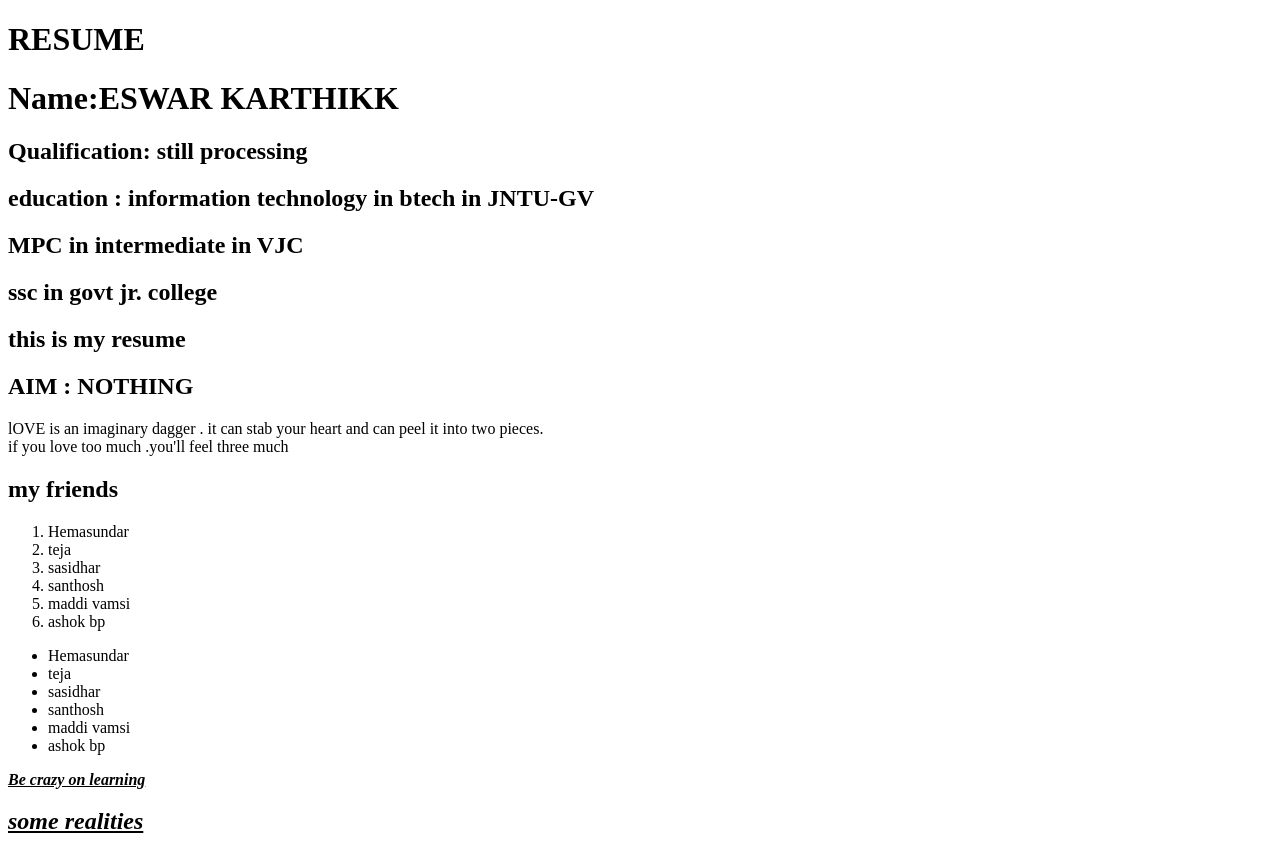
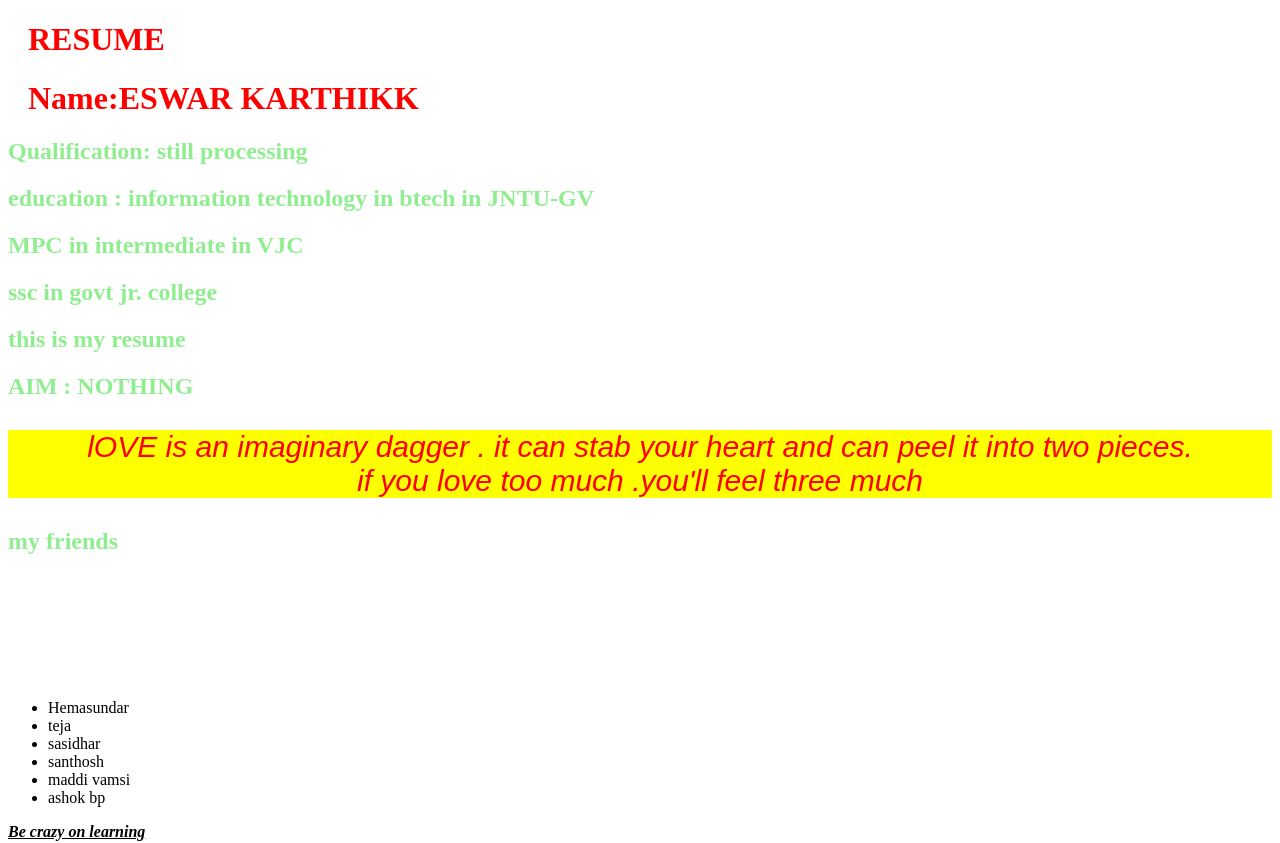
Before and after one commit to Eswarkarthikk/MOMO, a plain HTML site: page index.html in a window 1280 px wide. Shown: the top 843 px of the page. Drawn offline with Linux system fonts and the light colour scheme.

Commit message:
Update index.html

```diff
--- a/index.html
+++ b/index.html
@@ -3,6 +3,31 @@
 <head>
 	<title>SOMETHING IS FISHY </title>
 </head>
+	<style>
+		body{background-color:white;
+}
+
+h1{
+	color:red;
+	margin-left:20px;
+}
+h2{
+	color:lightgreen;
+	margin-right: 20px;
+}
+ol{
+	color:white;
+	margin-right: 20px;
+}
+p{
+	color:red;
+	background-color:yellow;
+	text-align:center;
+	font-size:30px;
+	font-style:italic;
+	font-family:fantasy;
+}
+</style>
 <body>
 <h1>RESUME</h1>
 <h1> Name:ESWAR KARTHIKK</h1>
```
